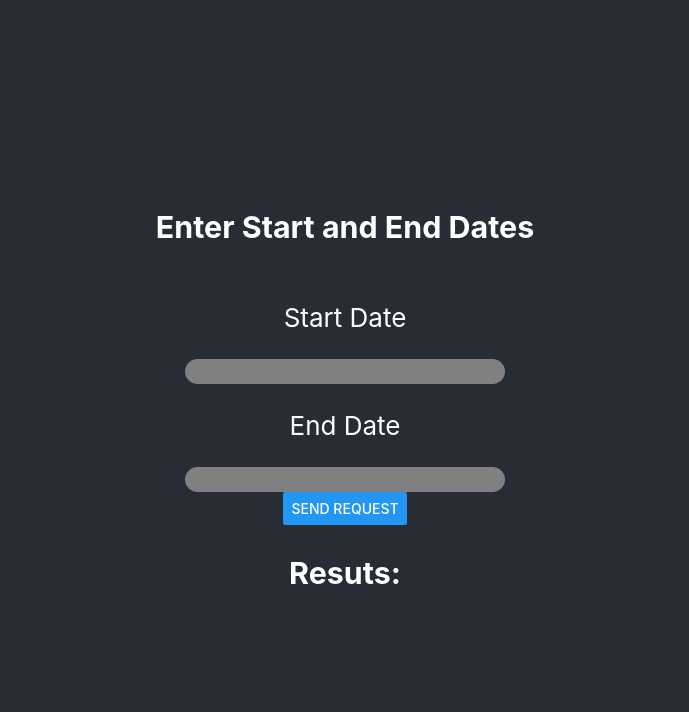
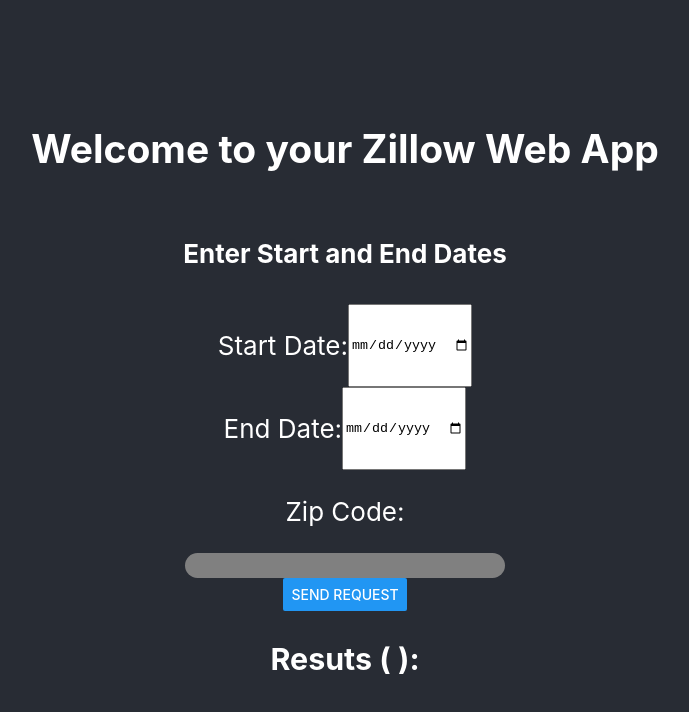
Before and after one commit to ddeneau/zillow-app, a React (Create React App) app: page / in a window 1280 px wide. Shown: the top 712 px of the page, without its empty margins (295-984 px from the left). Built offline with nearby package versions, Linux system fonts and the light colour scheme.

Commit message:
Finished adding a date picker, zip code text input, and a results area.
Todo: Fix API Key and results formatting.
Fix style of  date pickers and buttons.

```diff
--- a/src/App.css
+++ b/src/App.css
@@ -10,6 +10,12 @@
 
 .results {
   text-align: right;
+}
+
+.date {
+  display: flex;
+  direction: column;
+  height: 25;
 }
 
 .App-logo {
--- a/src/App.js
+++ b/src/App.js
@@ -1,7 +1,8 @@
 import './App.css';
 import { Button, TextInput, View } from 'react-native-web';
-import {useState} from 'react'
+import {useState } from 'react'
 import styles from './UI/customComponents'
+import DateTimePicker from './UI/dateComponent';
 
 
 
@@ -10,6 +11,9 @@
   const [start_date, set_start_date] = useState('')
   const [end_date, set_end_date] = useState('')
   const [results, set_results] = useState('')
+  const city = 'savannah'
+  const state_code = 'ga'
+  const [zip, set_zip] = useState('')
 
   // Use variables, Zillow API and keys to search for desired information.
   const handleSearch = () => {
@@ -21,7 +25,7 @@
       }
     };
 
-    fetch(`https://zillow56.p.rapidapi.com/search?location=houston%2C%20tx&`, options)
+    fetch(`https://zillow56.p.rapidapi.com/search?location=${city}%2C%20${state_code}&`, options)
       .then(response => response.json())
       .then(response => set_results(response.results))
       .catch(err => console.error(err));
@@ -37,20 +41,35 @@
     set_end_date(event.target.value);
   }
 
+  const handleZipChange = (event) => {
+    set_zip(event.target.value)
+  }
+
   return (
       <div className="controls">
         <header className="App-header">
-            <h3> Enter Start and End Dates </h3>
-            <p>Start Date</p>
-            <TextInput type="date" style={styles.text_input} value={start_date} onChange={handleStartDateChange}></TextInput>
+            <h2>Welcome to your Zillow Web App</h2>
+            <h4> Enter Start and End Dates </h4>
+            <div className="date">
+              <p>Start Date: </p>
+              <DateTimePicker style={styles.text_input} onChange={handleStartDateChange}></DateTimePicker>
+              <span></span>
+            </div>
+              <span></span>
+            <div className="date">
+              <p>End Date: </p>
+              <span></span>
+              <DateTimePicker style={styles.text_input} onChange={handleEndDateChange}></DateTimePicker>
+            </div>
             <span></span>
-            <p>End Date</p>
-            <TextInput type="date" style={styles.text_input} value={end_date} onChange={handleEndDateChange}></TextInput>
+            <p> Zip Code: </p>
+            <TextInput type="text" style={styles.text_input} value={zip} onChange={handleZipChange}></TextInput>
+            <span></span>
             <View style={styles.activate_button}>
               <Button title='Send Request' onPress={handleSearch} ></Button>
             </View>
             <div className="results">
-              <h3> Resuts: </h3>
+              <h3> Resuts ({start_date} {end_date}): </h3>
               <p id='results'></p>
             </div>
         </header>
--- /dev/null
+++ b/src/UI/dateComponent.js
@@ -0,0 +1,10 @@
+import {unstable_createElement as createElement} from 'react-native-web'
+
+export default function DateTimePicker({ value, onChange }) {
+
+  return createElement('input', {
+    type: 'date',
+    value: value,
+    onInput: onChange,
+  })
+}
--- a/src/index.js
+++ b/src/index.js
@@ -5,6 +5,7 @@
 import reportWebVitals from './reportWebVitals';
 
 const root = ReactDOM.createRoot(document.getElementById('root'));
+
 root.render(
   <React.StrictMode>
     <App />
```
Also changed, not shown: package.json (+10 -0 lines), 1 other file (tests, documents, lock files or other folders).
